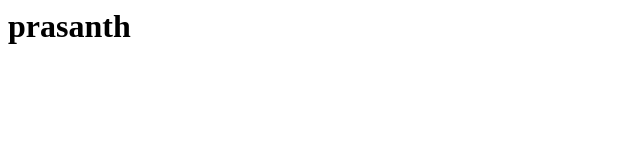
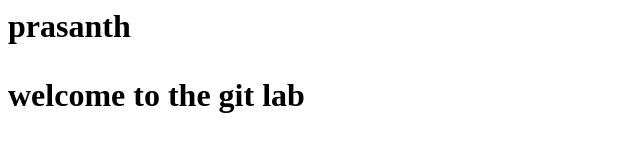
Before and after one commit to prasanth720/task, a plain HTML site: page index.html in a window 1280 px wide. Shown: the whole page, without its empty margins (0-640 px from the left). Drawn offline with Linux system fonts and the light colour scheme.

Commit message:
secondtime

```diff
--- a/index.html
+++ b/index.html
@@ -1,5 +1,6 @@
 <html>
 <body>
   <h1>prasanth<h1>
+  <p>welcome to the git lab </p>
     </body>
 </html>
```
